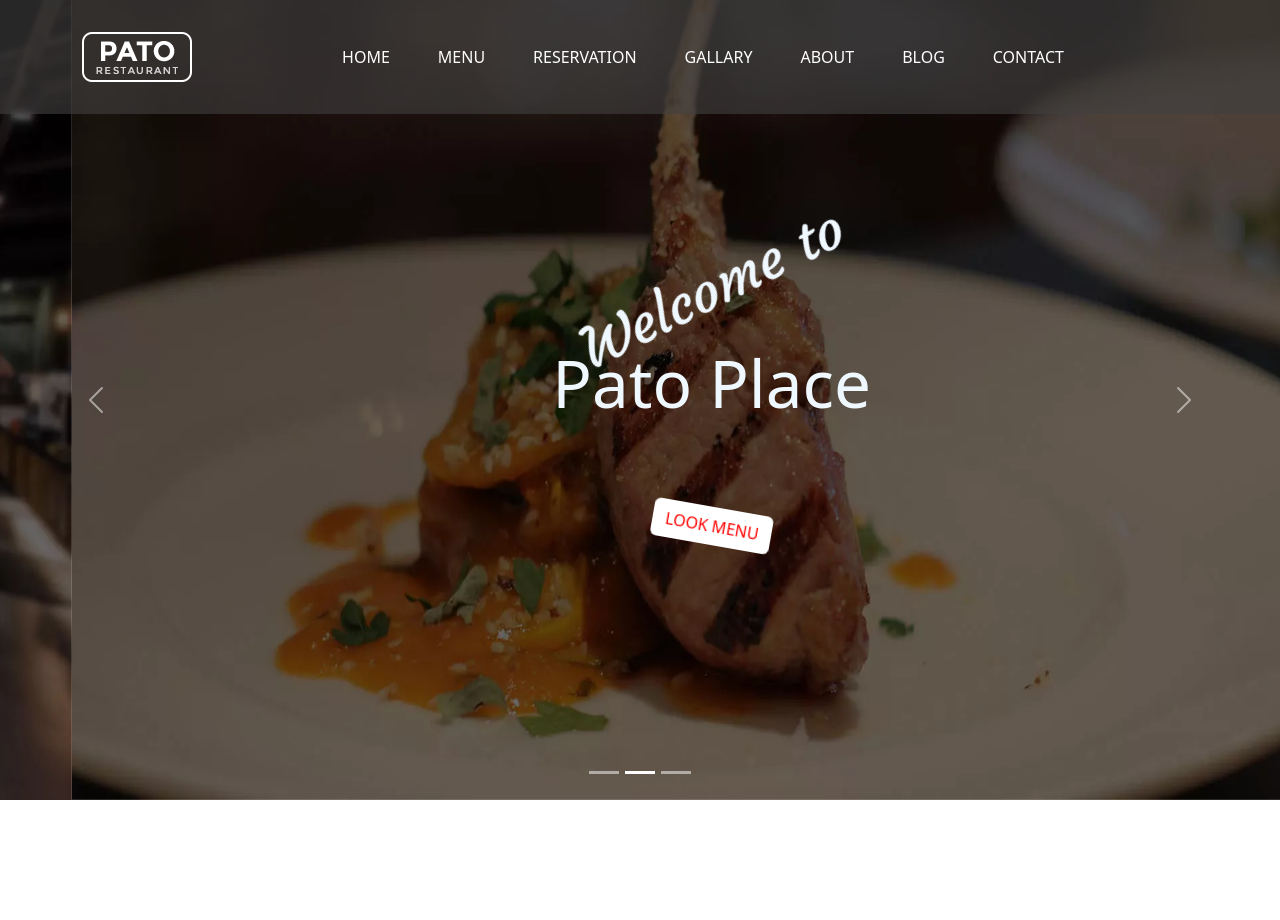
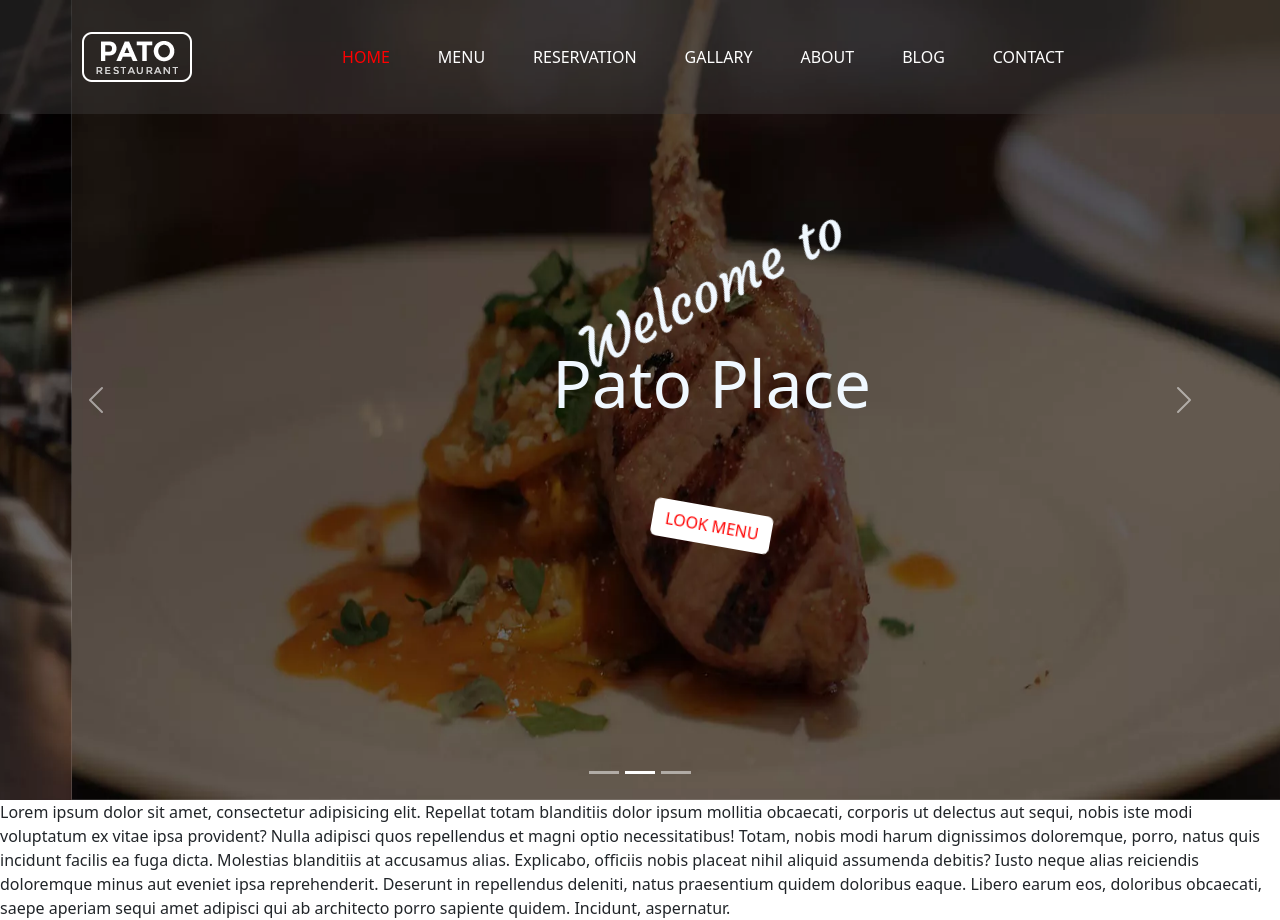
Before and after one commit to sajjad-moeini/pato-restaurant-ReactJs, a React (Vite) app: page / in a window 1280 px wide. Before the commit the page ends 800 px from the top, so only its background shows below. Built offline with nearby package versions, Linux system fonts and the light colour scheme.

Commit message:
add scrollbar style and navbar styles

```diff
--- a/src/App.jsx
+++ b/src/App.jsx
@@ -16,7 +16,9 @@ const router = useRoutes(routes)
 
       {router}
       </div>
-
+      <div className="test">
+        Lorem ipsum dolor sit amet, consectetur adipisicing elit. Repellat totam blanditiis dolor ipsum mollitia obcaecati, corporis ut delectus aut sequi, nobis iste modi voluptatum ex vitae ipsa provident? Nulla adipisci quos repellendus et magni optio necessitatibus! Totam, nobis modi harum dignissimos doloremque, porro, natus quis incidunt facilis ea fuga dicta. Molestias blanditiis at accusamus alias. Explicabo, officiis nobis placeat nihil aliquid assumenda debitis? Iusto neque alias reiciendis doloremque minus aut eveniet ipsa reprehenderit. Deserunt in repellendus deleniti, natus praesentium quidem doloribus eaque. Libero earum eos, doloribus obcaecati, saepe aperiam sequi amet adipisci qui ab architecto porro sapiente quidem. Incidunt, aspernatur.
+      </div>
     </>
   )
 }
--- a/src/Components/HomeCarousel/HomeCarousel.css
+++ b/src/Components/HomeCarousel/HomeCarousel.css
@@ -65,6 +65,7 @@ background-color: #fff;
 color: red;
 margin-top: 5%;
 transition: all .5s;
+font-weight: 500;
 animation: BtnAnim 1s ;
 }
 .home-carousel-item-btn:hover{
--- a/src/Components/Navbar/Navbar.css
+++ b/src/Components/Navbar/Navbar.css
@@ -12,6 +12,10 @@
 
 .nav-item{
        font-weight: 500;
+       color: #fff !important;
+}
+.active{
+       color: red !important;
 }
 .navbar-toggler{
        border: 1px solid #fff;
--- a/src/Components/Navbar/Navbar.jsx
+++ b/src/Components/Navbar/Navbar.jsx
@@ -13,11 +13,11 @@ export default function Navbarr() {
     if (window.scrollY > 0) {
       setLogoYPadding(2)
       setBgColor('rgba(255,255,255,0.8)')
-      setNavItemColor('#444')
+      setNavItemColor('#444 !important')
       setLogoSrc("img/logo2.png.webp")
     } else {
       setLogoYPadding(4)
-      setBgColor('rgba(65, 64, 64, 0.616)')
+      setBgColor('rgba(65, 64, 64, 0.416)')
       setNavItemColor('#fff')
       setLogoSrc("img/logo.png.webp")
     }
@@ -33,25 +33,25 @@ export default function Navbarr() {
           <Navbar.Collapse id="main-navbar">
             <Nav className="mx-auto">
               <Nav.Link  >
-                <NavLink to={'/'} className='nav-item px-3' style={{color:navItemColor}} >HOME</NavLink>
+                <NavLink to={'/'} className={(item => {return (item.isActive ? 'nav-item px-3 active' : 'nav-item px-3')})} style={{color:navItemColor}} >HOME</NavLink>
               </Nav.Link>
-              <Nav.Link href="#link">
-                <NavLink className='nav-item px-3' style={{color:navItemColor}} >MENU</NavLink>
+              <Nav.Link >
+                <NavLink to={'/menu'} className={(item => {return (item.isActive ? 'nav-item px-3 active' : 'nav-item px-3')})} style={{color:navItemColor}} >MENU</NavLink>
               </Nav.Link>
-              <Nav.Link href="#link">
-                <NavLink className='nav-item px-3' style={{color:navItemColor}} >RESERVATION</NavLink>
+              <Nav.Link >
+                <NavLink to={'/reservation'} className={(item => {return (item.isActive ? 'nav-item px-3 active' : 'nav-item px-3')})} style={{color:navItemColor}} >RESERVATION</NavLink>
               </Nav.Link>
-              <Nav.Link  href="#link">
-                <NavLink className='nav-item px-3' style={{color:navItemColor}}>GALLARY</NavLink>
+              <Nav.Link >
+                <NavLink to={'/gallary'} className={(item => {return (item.isActive ? 'nav-item px-3 active' : 'nav-item px-3')})} style={{color:navItemColor}}>GALLARY</NavLink>
               </Nav.Link>
-              <Nav.Link href="#link">
-                <NavLink  className='nav-item px-3' style={{color:navItemColor}} >ABOUT</NavLink>
+              <Nav.Link>
+                <NavLink to={'/about'} className={(item => {return (item.isActive ? 'nav-item px-3 active' : 'nav-item px-3')})} style={{color:navItemColor}} >ABOUT</NavLink>
               </Nav.Link>
-              <Nav.Link  href="#link">
-                <NavLink className='nav-item px-3' style={{color:navItemColor}}>BLOG</NavLink>
+              <Nav.Link >
+                <NavLink to={'/blog'} className={(item => {return (item.isActive ? 'nav-item px-3 active' : 'nav-item px-3')})} style={{color:navItemColor}}>BLOG</NavLink>
               </Nav.Link>
-              <Nav.Link  href="#link">
-                <NavLink className='nav-item px-3' style={{color:navItemColor}}>CONTACT</NavLink>
+              <Nav.Link >
+                <NavLink to={'/contact'} className={(item => {return (item.isActive ? 'nav-item px-3 active' : 'nav-item px-3')})} style={{color:navItemColor}}>CONTACT</NavLink>
               </Nav.Link>
 
             </Nav>
--- a/src/index.css
+++ b/src/index.css
@@ -13,7 +13,25 @@
   -moz-osx-font-smoothing: grayscale;
   -webkit-text-size-adjust: 100%;
 }
+::-webkit-scrollbar {
+  width: 5px;
+}
 
+/* Track */
+::-webkit-scrollbar-track {
+  background: #8f8e8e;
+}
+
+/* Handle */
+::-webkit-scrollbar-thumb {
+  background: #fb0101;
+  border-radius: 1vw;
+}
+
+/* Handle on hover */
+::-webkit-scrollbar-thumb:hover {
+  background: #555;
+}
 a{
   text-decoration: none;
 }
```
